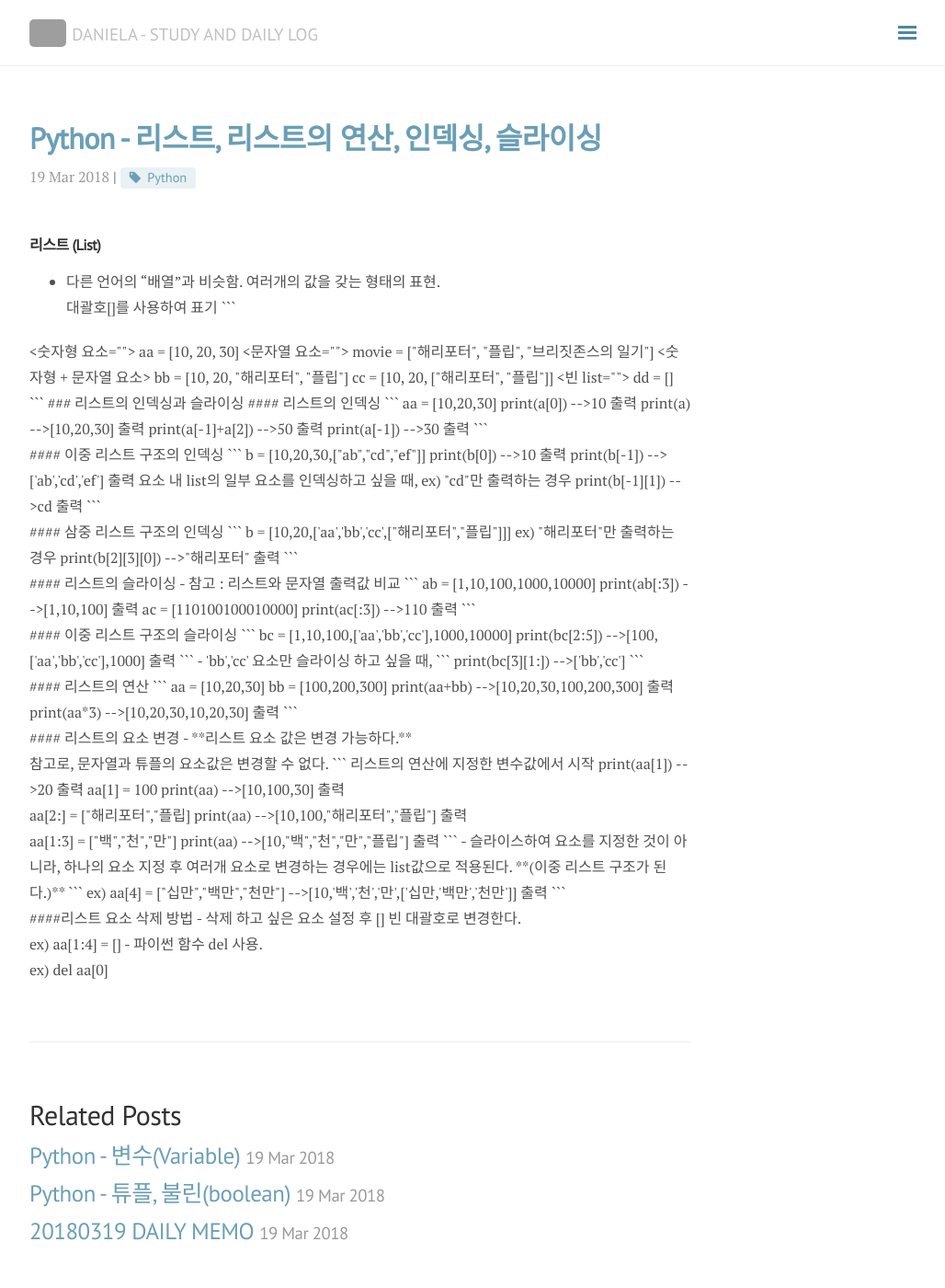
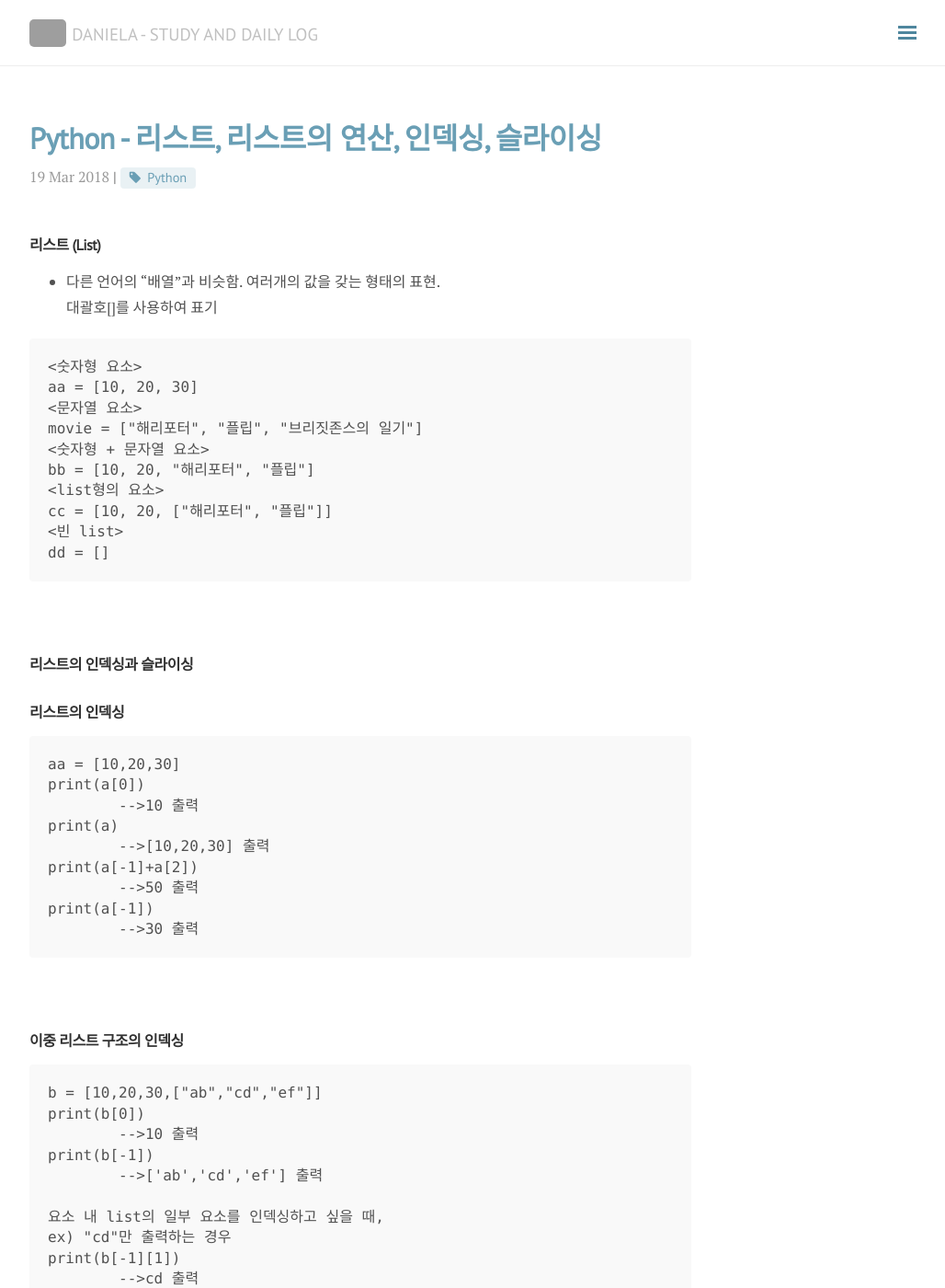
Before and after one commit to DongmeeKim/DongmeeKim.github.io, a Jekyll site: the page built from _posts/2018-03-19-python4.md, in a window 1280 px wide and 1400 px high. Shown: the whole window at 92% size, without its empty margins (248-1276 px from the left). Built offline with Jekyll 4.4.1, drawn with Linux system fonts in a browser that asks for light colours; nearby versions of some CDN libraries; comment, search, counter and statistics services are not loaded; some of the changed text lies outside the part shown; grey boxes are pictures that could not be loaded.

Commit message:
포스트 업로드

````diff
--- a/_posts/2018-03-19-python4.md
+++ b/_posts/2018-03-19-python4.md
@@ -6,8 +6,9 @@ tags: [Python]
 comments: true
 ---
 
-#### 리스트 (List)
+### 리스트 (List)
 -  다른 언어의 "배열"과 비슷함. 여러개의 값을 갖는 형태의 표현. <br> 대괄호[]를 사용하여 표기
+
 ```
 <숫자형 요소>
 aa = [10, 20, 30]
@@ -21,8 +22,10 @@ cc = [10, 20, ["해리포터", "플립"]]
 dd = []
 ```
 
+<br>
 ### 리스트의 인덱싱과 슬라이싱
 #### 리스트의 인덱싱
+
 ```
 aa = [10,20,30]
 print(a[0])
@@ -34,6 +37,7 @@ print(a[-1]+a[2])
 print(a[-1])
 	-->30 출력
 ```
+
 <br>
 #### 이중 리스트 구조의 인덱싱
 ```
@@ -48,6 +52,7 @@ ex) "cd"만 출력하는 경우
 print(b[-1][1])
 	-->cd 출력
 ```
+
 <br>
 #### 삼중 리스트 구조의 인덱싱
 ```
@@ -56,6 +61,7 @@ ex) "해리포터"만 출력하는 경우
 print(b[2][3][0])
 	-->"해리포터" 출력
 ```
+
 <br>
 #### 리스트의 슬라이싱
 -  참고 : 리스트와 문자열 출력값 비교
@@ -95,18 +101,16 @@ print(aa*3)
 <br>
 #### 리스트의 요소 변경
 -  **리스트 요소 값은 변경 가능하다.**<br> 참고로, 문자열과 튜플의 요소값은 변경할 수 없다.
-```
+- ```
 리스트의 연산에 지정한 변수값에서 시작
 print(aa[1])
 	-->20 출력
 aa[1] = 100
 print(aa)
 	-->[10,100,30] 출력
-<br>
 aa[2:] = ["해리포터","플립]
 print(aa)
 	-->[10,100,"해리포터","플립"] 출력
-<br>
 aa[1:3] = ["백","천","만"]
 print(aa)
 	-->[10,"백","천","만","플립"] 출력
````
Also changed, not shown: _posts/2018-03-19-python5.md (+54 -6 lines), _posts/2018-03-19-python6.md (+63 -6 lines).
